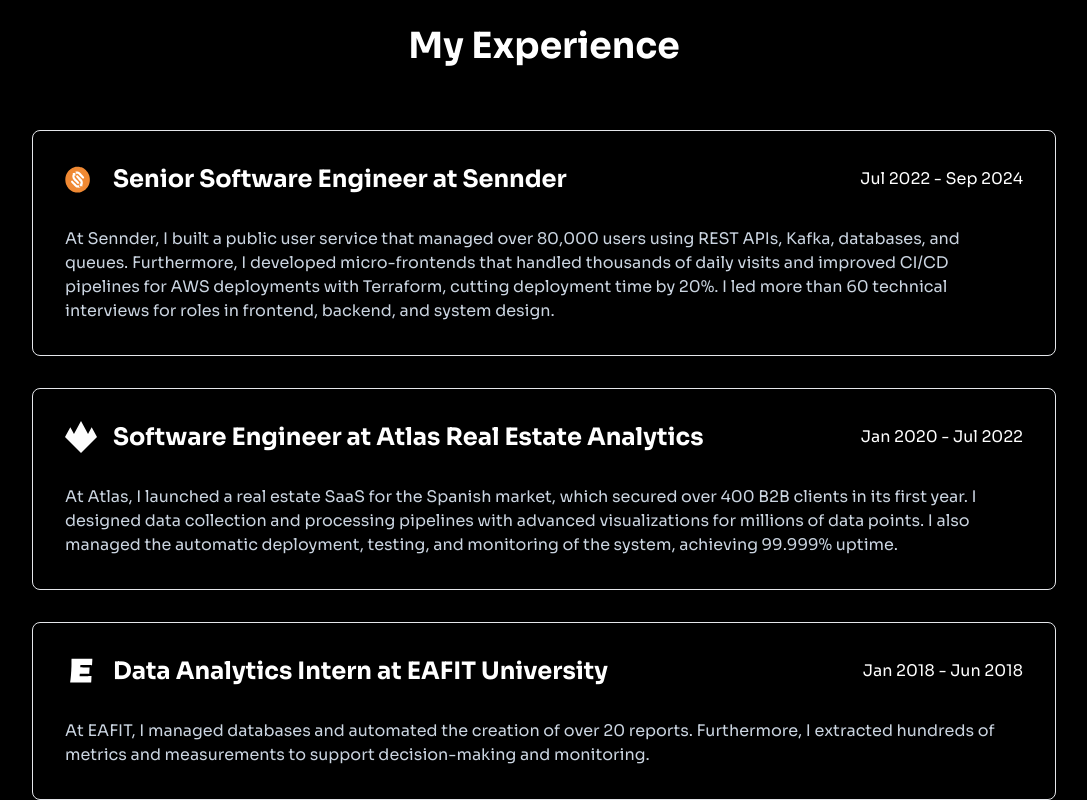
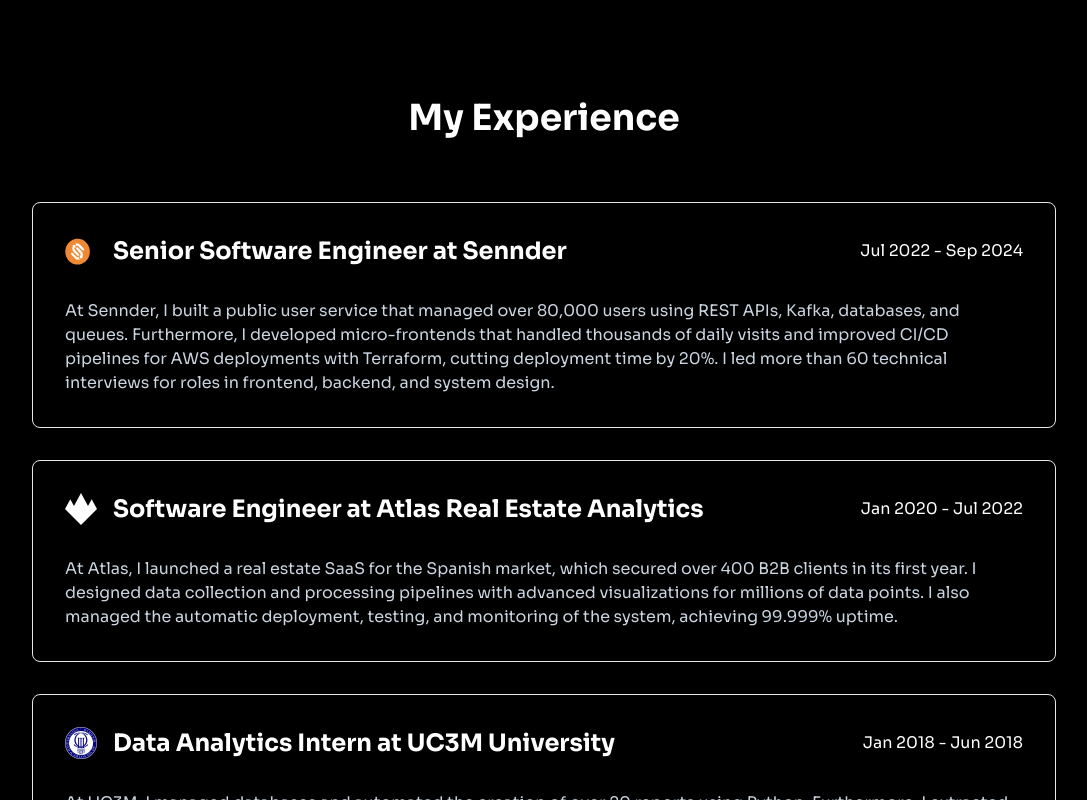
Before and after one commit to samuelvasco/portafolio, a Next.js app: page / in a window 1280 px wide. Shown: the part 2000-2800 px from the top of the page, without its empty margins (96-1183 px from the left). Built offline with nearby package versions, Linux system fonts and the light colour scheme.

Commit message:
feat: update copy

```diff
--- a/src/app/(landing)/_sections/intro.tsx
+++ b/src/app/(landing)/_sections/intro.tsx
@@ -28,8 +28,8 @@
             A passionate
             <br />
             Software Engineer
-            {/* <br />
-            Based in Ottawa */}
+            <br />
+            Based in Ottawa
           </h1>
         </div>
         <div className="max-w-md mt-8">
--- a/src/constants/copy.ts
+++ b/src/constants/copy.ts
@@ -1,6 +1,6 @@
 import sennderLogo from "@/../public/sennder-logo.svg";
 import atlasLogo from "@/../public/atlas-logo.svg";
-import eafitLogo from "@/../public/eafit-logo.svg";
+import uc3mLogo from "@/../public/uc3m-logo.png";
 import fraguaProject from "@/../public/fragua-project.svg";
 import userManagementProject from "@/../public/user-management-project.svg";
 
@@ -24,13 +24,13 @@
     url: "https://atlas-reanalytics.com/fragua/en/home/",
   },
   {
-    id: "eafit-experience",
-    name: "Data Analytics Intern at EAFIT University",
+    id: "uc3m-experience",
+    name: "Data Analytics Intern at UC3M University",
     date: "Jan 2018 - Jun 2018",
-    description: `At EAFIT, I managed databases and automated the creation of over 20 reports. Furthermore, I extracted hundreds of metrics and measurements to support decision-making and monitoring.`,
-    alt: "Eafit University logo",
-    src: eafitLogo,
-    url: "https://www.eafit.edu.co/",
+    description: `At UC3M, I managed databases and automated the creation of over 20 reports using Python. Furthermore, I extracted hundreds of metrics and measurements to support decision making and monitoring.`,
+    alt: "UC3M University logo",
+    src: uc3mLogo,
+    url: "https://www.uc3m.es/Home",
   },
 ];
 
```
Also changed, not shown: public/eafit-logo.svg (deleted), public/uc3m-logo.png (added).
